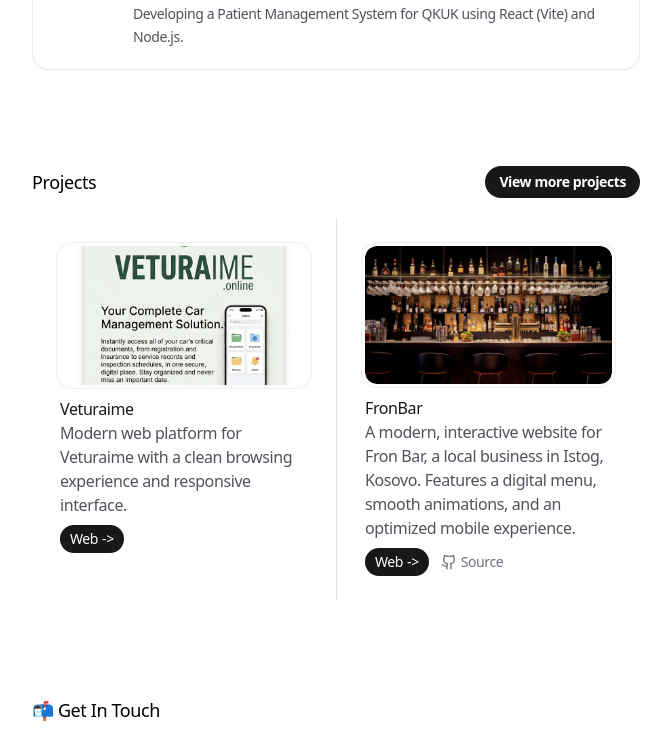
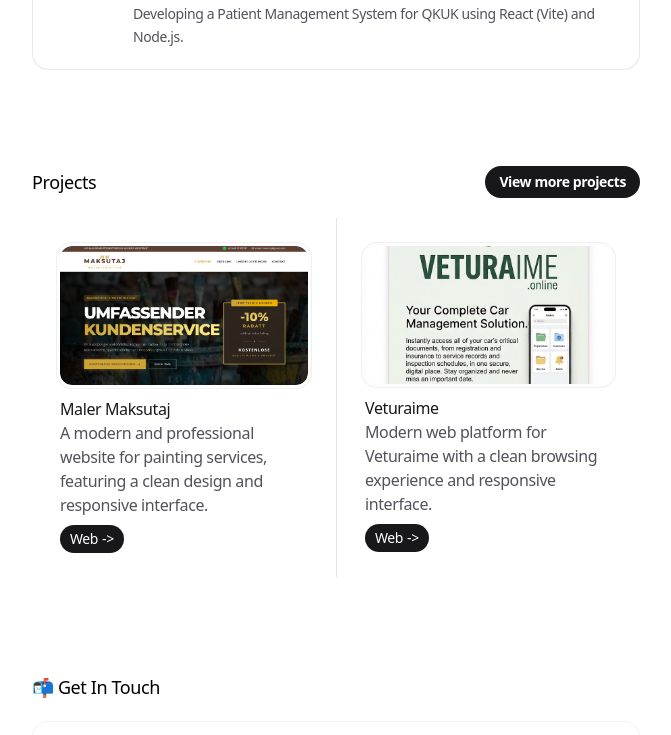
Before and after one commit to EltonMustafaj/eltondev-portfolio, a Next.js app: page / in a window 1280 px wide. Shown: the part 630-1365 px from the top of the page, without its empty margins (304-975 px from the left). Built offline with nearby package versions, Linux system fonts and the light colour scheme.

Commit message:
lastprojekt

```diff
--- a/app/data.ts
+++ b/app/data.ts
@@ -60,6 +60,15 @@
 }
 
 export const PROJECTS: Project[] = [
+  {
+    name: 'Maler Maksutaj',
+    description: 'A modern and professional website for painting services, featuring a clean design and responsive interface.',
+    link: 'https://www.maler-maksutaj.at/',
+    linkTab: true,
+    media: '/maler.png',
+    mediaType: 'image',
+    id: 'project-maler',
+  },
   {
     name: 'Veturaime',
     description: 'Modern web platform for Veturaime with a clean browsing experience and responsive interface.',
```
Also changed, not shown: public/maler.png (added).
